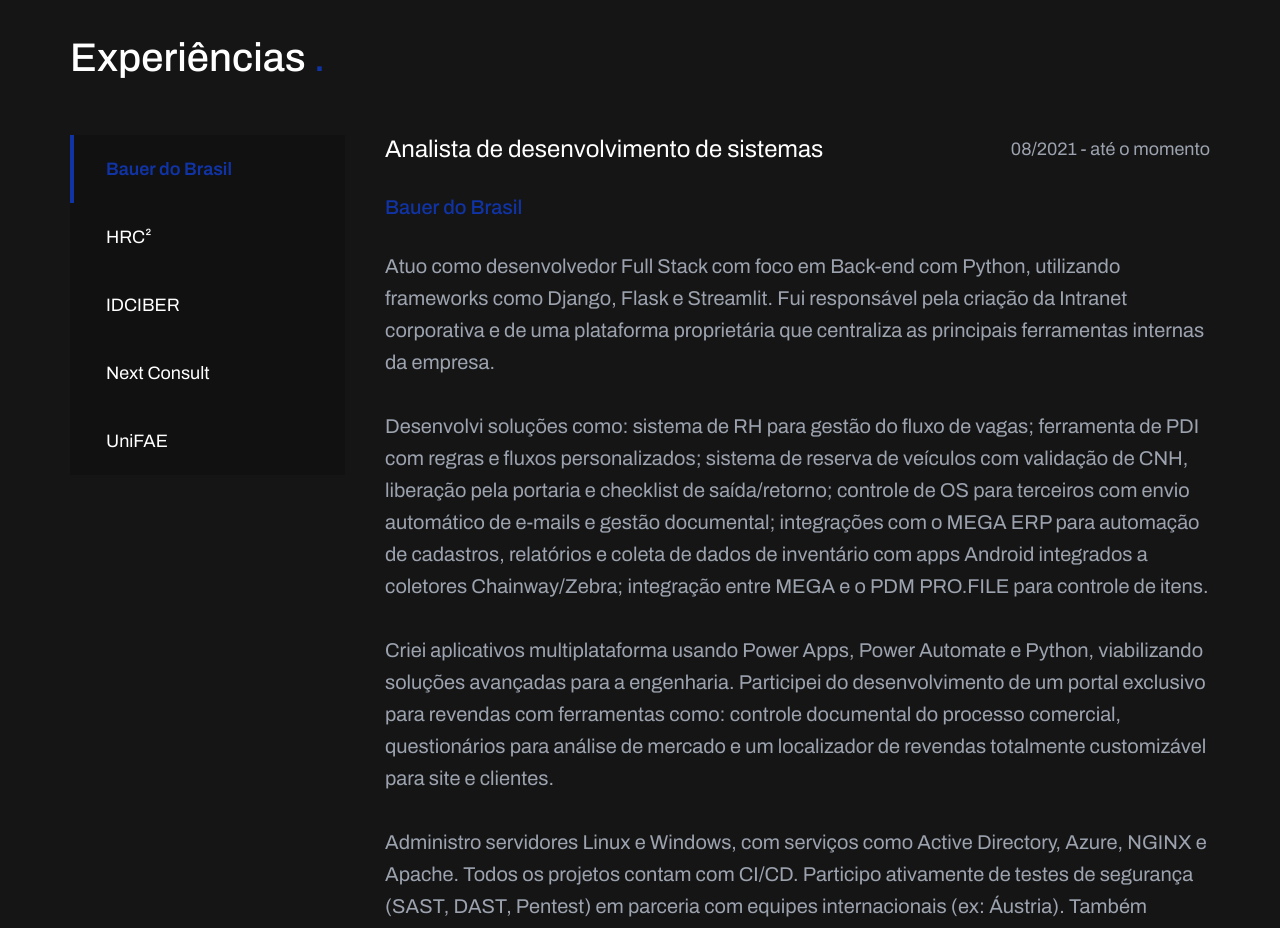
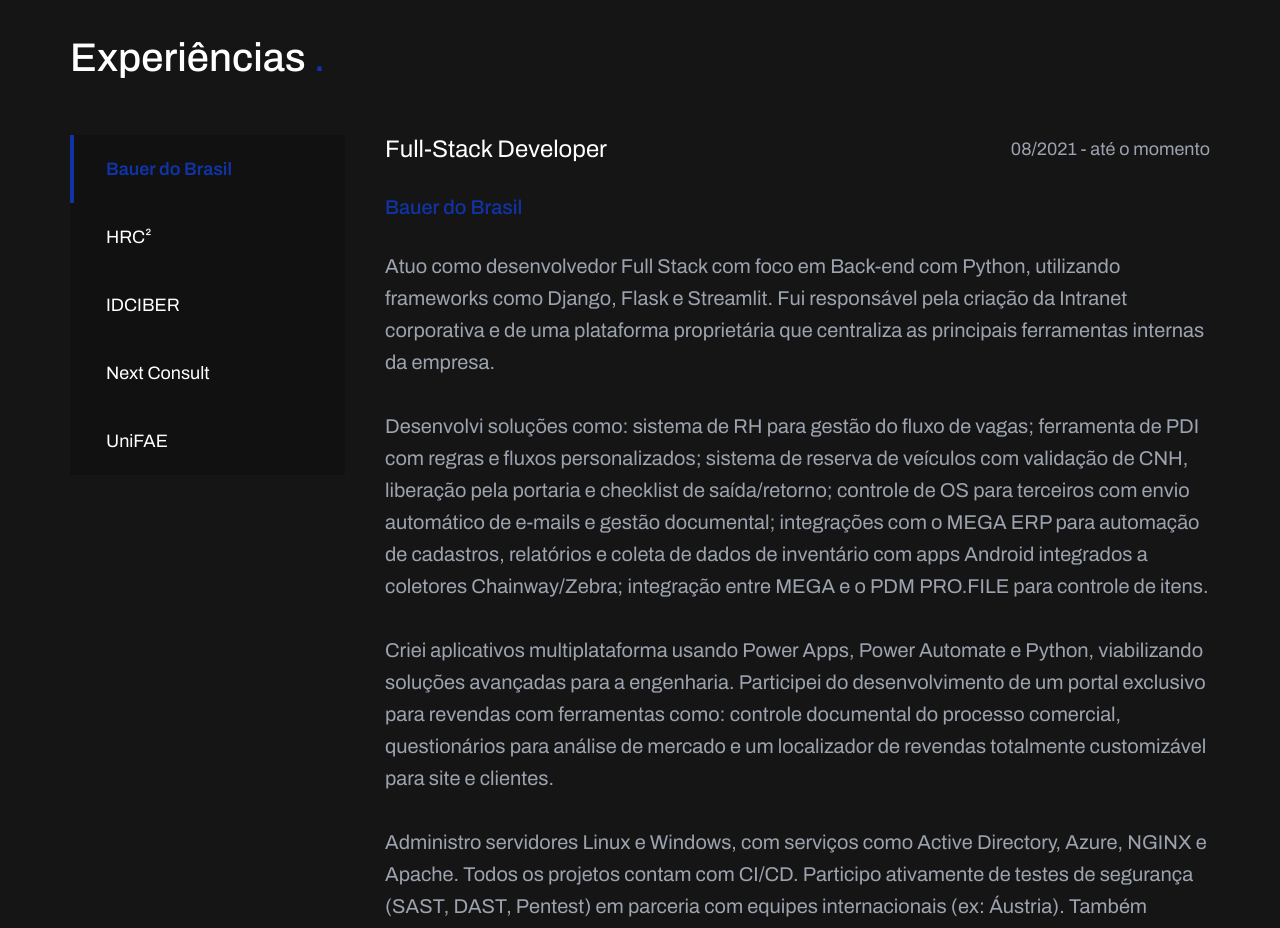
Before and after one commit to GabrielRibeiroBatista/portfolio, a plain HTML site: page index.html in a window 1280 px wide. Shown: the part 1640-2568 px from the top of the page. Drawn offline with nearby package versions, Linux system fonts and the light colour scheme.

Commit message:
Update job title from "Analista de desenvolvimento de sistemas" to "Full-Stack Developer" in main.js and index.html

```diff
--- a/assets/js/main.js
+++ b/assets/js/main.js
@@ -17,7 +17,7 @@
   Criei aplicativos multiplataforma usando Power Apps, Power Automate e Python, viabilizando soluções avançadas para a engenharia. Participei do desenvolvimento de um portal exclusivo para revendas com ferramentas como: controle documental do processo comercial, questionários para análise de mercado e um localizador de revendas totalmente customizável para site e clientes.
   <br><br>
   Administro servidores Linux e Windows, com serviços como Active Directory, Azure, NGINX e Apache. Todos os projetos contam com CI/CD. Participo ativamente de testes de segurança (SAST, DAST, Pentest) em parceria com equipes internacionais (ex: Áustria). Também desenvolvi integrações com o Monday via webhooks, conectando sistemas internos ao MEGA ERP.`,
-  "Analista de desenvolvimento de sistemas",
+  "Full-Stack Developer",
   "Bauer do Brasil",
   "08/2021 - até o momento"
 );
--- a/index.html
+++ b/index.html
@@ -204,7 +204,7 @@
             <div class="text-experience intervalCardReveal">
               <div>
                 <h4 class="titleExperience">
-                  Analista de desenvolvimento de sistemas
+                  Full-Stack Developer
                 </h4>
                 <p class="dateExperience">08/2021 - até o momento</p>
               </div>
```
